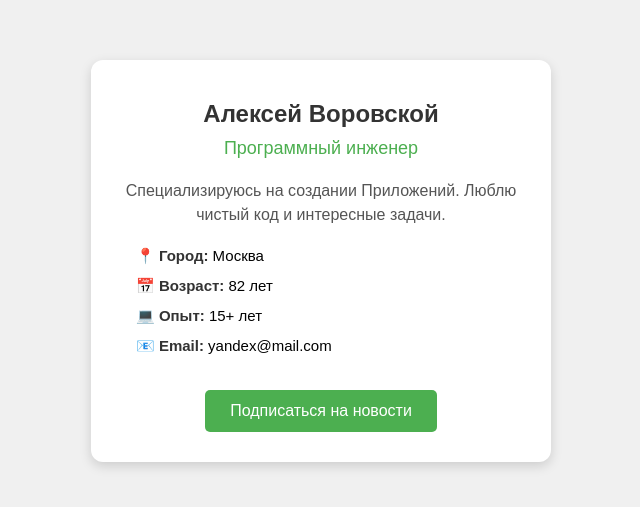
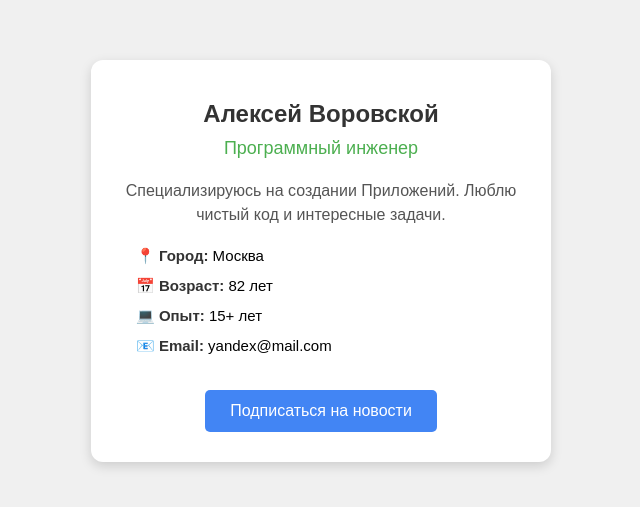
Before and after one commit to ookotukoo/HSE_git, a plain HTML site: page index.html in a window 1280 px wide. Shown: the part 139-646 px from the top of the page, without its empty margins (319-959 px from the left). Drawn offline with Linux system fonts and the light colour scheme.

Commit message:
Изменение цвета кнопки на синий

```diff
--- a/index.html
+++ b/index.html
@@ -60,7 +60,7 @@
         }
 
         .subscribe-btn {
-            background-color: #4CAF50;
+            background-color: #4285F4; /* Синий */
             color: white;
             border: none;
             border-radius: 5px;
@@ -72,7 +72,7 @@
         }
 
         .subscribe-btn:hover {
-            background-color: #45a049;
+            background-color: #3367D6; /* Темно-синий при наведении */
         }
     </style>
 </head>
```
